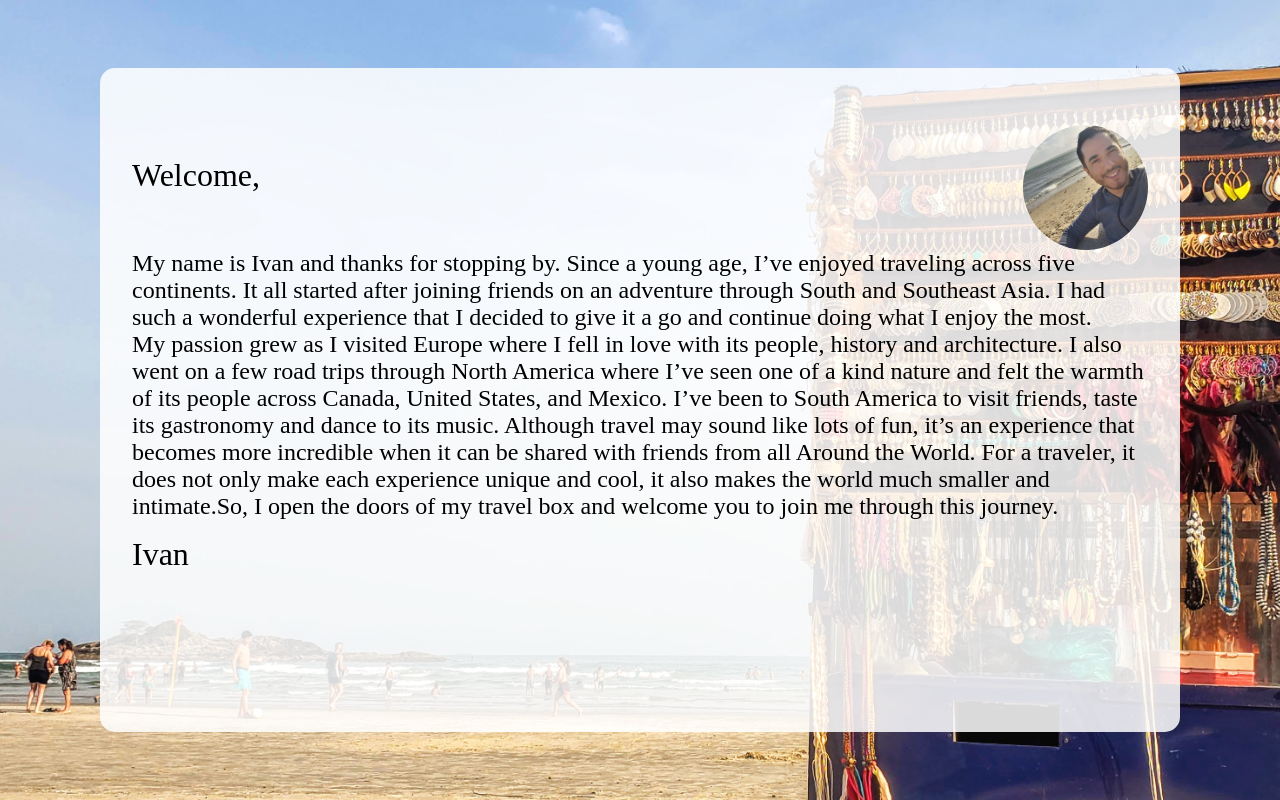
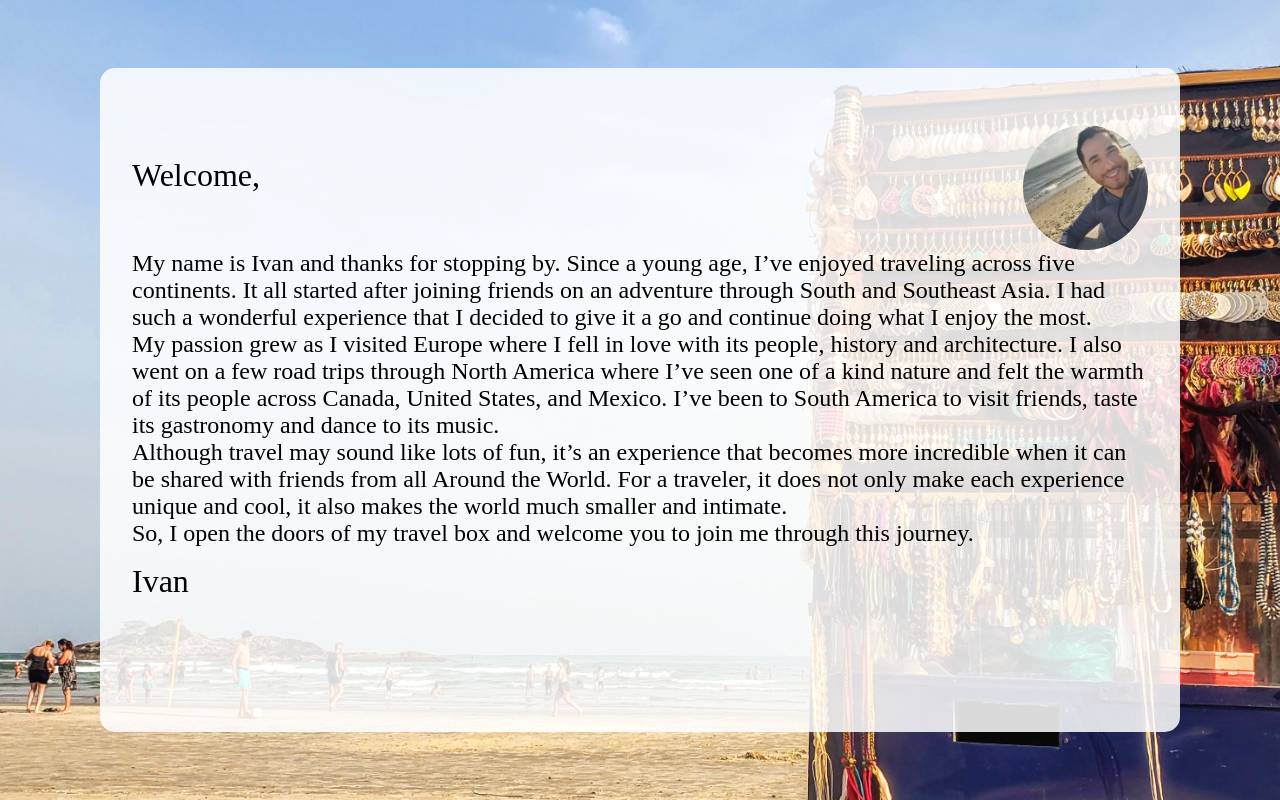
Before and after one commit to ivanzapatarivera/angkor, a React (Create React App) app in the folder client/: page / in a window 1280 px wide. Built offline with nearby package versions, Linux system fonts and the light colour scheme; a web font is replaced by a local one.

Commit message:
Added map method in JSX line 43 to 45

```diff
--- a/client/src/setWelcomeLetter/letter.js
+++ b/client/src/setWelcomeLetter/letter.js
@@ -40,7 +40,9 @@ export default class Letter extends Component {
           <div className="welcome-image"><img src={image} className="profile-picture" alt={image} /></div>
         </div>
         <div className="introduction">{returnIntroduction()}</div>
-        <div className="letter-text">{returnText()}</div>
+        {returnText().map(element => {
+          return <div className="letter-text">{element}</div>
+        })}
         <div className="signature">{returnSignature()}</div>
       </div>
     );
```
Also changed, not shown: 7 other files (tests, documents, lock files or other folders).
